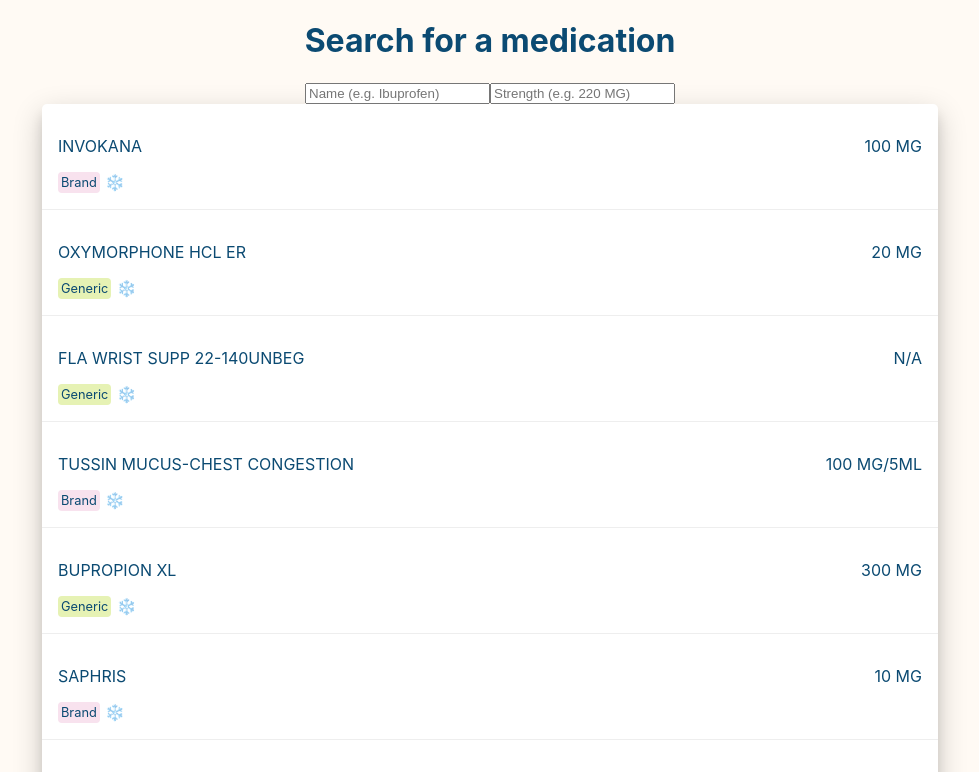
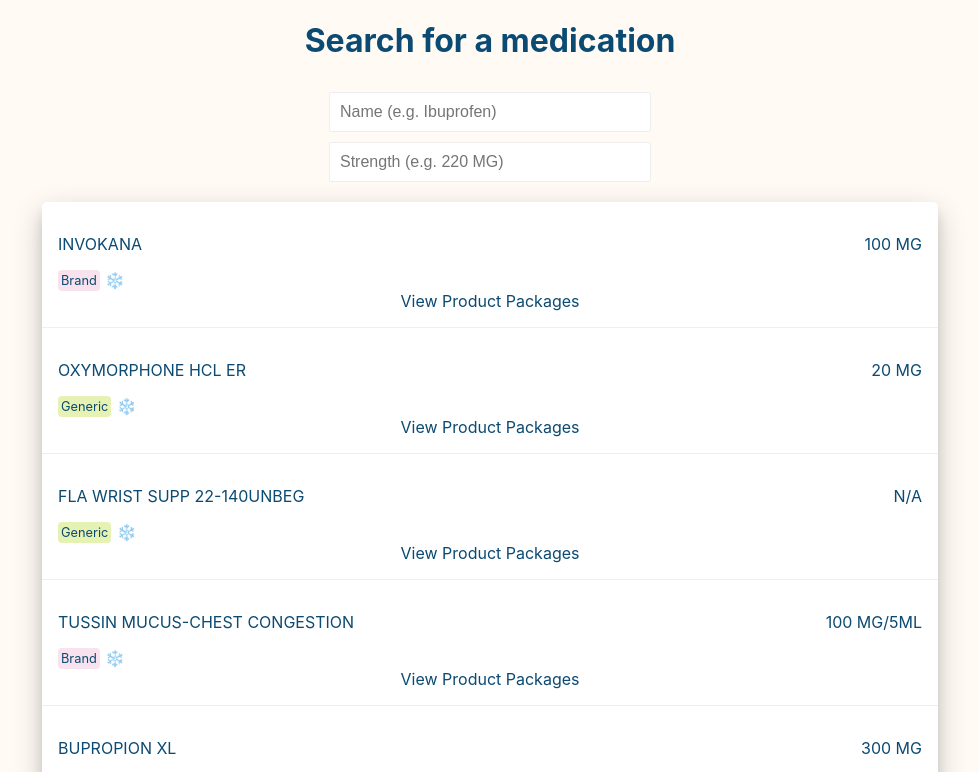
Before and after one commit to lilyhoratio/prescriptions-dropdown, a React (Create React App) app: page / in a window 1280 px wide. Shown: the top 772 px of the page, without its empty margins (150-1129 px from the left). Built offline with nearby package versions, Linux system fonts and the light colour scheme.

Commit message:
add product packages in collapsable div

```diff
--- a/src/App.js
+++ b/src/App.js
@@ -29,10 +29,7 @@
   return (
     <div className="App">
       <h1>Search for a medication</h1>
-      <form>
-        <MedicationSearchbar setFilterText={setSearchFilter} />
-      </form>
-
+      <MedicationSearchbar setFilterText={setSearchFilter} />
       <MedicationList
         setSearchFilter={setSearchFilter}
         medications={filteredMedications}
--- a/src/Medication.js
+++ b/src/Medication.js
@@ -1,4 +1,4 @@
-import React from "react";
+import React, { useState } from "react";
 import "./Medication.css";
 
 function Medication({
@@ -7,11 +7,17 @@
   setSearchFilter,
   isBrand,
   // isRefrigerated,
+  productPackages,
 }) {
+  const [seePackageInfo, setSeePackageInfo] = useState(true);
+
   const handleClick = () => {
     setSearchFilter({ name, strength });
   };
 
+  const handleExpansion = () => {
+    setSeePackageInfo(!seePackageInfo);
+  };
   return (
     <div className="Medication" onClick={handleClick}>
       <div className="Medication-main-info">
@@ -25,6 +31,14 @@
         <span>❄️</span>
         {/* <span className="">{isRefrigerated ? "❄️" : ""}</span> */}
       </div>
+      <div onClick={handleExpansion}>
+        {seePackageInfo ? "View Product Packages" : "Collapse"}
+      </div>
+      {!seePackageInfo && (
+        <div>
+          {productPackages && productPackages.map((p) => <p>{p.id}</p>)}
+        </div>
+      )}
     </div>
   );
 }
--- a/src/MedicationList.js
+++ b/src/MedicationList.js
@@ -13,6 +13,7 @@
           strength={med.strength}
           isBrand={med.is_brand}
           isRefrigerated={med.refrigerated}
+          productPackages={med.product_packages}
           setSearchFilter={setSearchFilter}
           setFilterText={setFilterText}
         />
--- /dev/null
+++ b/src/MedicationSearchbar.css
@@ -0,0 +1,27 @@
+.MedicationSearchbar {
+  display: flex;
+  flex-direction: column;
+  align-items: center;
+  justify-content: center;
+  margin: 20px auto;
+
+  /* margin-bottom: 2rem; */
+}
+
+input {
+  border: 1px solid #eeeeee;
+  border-radius: 2px;
+  outline: none;
+  padding: 10px;
+  margin-top: 10px;
+  width: 300px;
+  font-size: 1rem;
+}
+
+input::placeholder {
+  /* color: var(--navyblue); */
+}
+
+.MedicationSearchbar-name {
+  padding: 10px;
+}
--- a/src/MedicationSearchbar.js
+++ b/src/MedicationSearchbar.js
@@ -1,4 +1,5 @@
 import React, { useState } from "react";
+import "./MedicationSearchbar.css";
 
 function MedicationSearchbar({ setFilterText }) {
   const [searchtext, setSearchtext] = useState({ name: "", strength: "" });
@@ -14,9 +15,10 @@
   };
 
   return (
-    <>
+    <div className="MedicationSearchbar">
       <input
         type="text"
+        className="MedicationSearchbar-name"
         placeholder="Name (e.g. Ibuprofen)"
         name="name"
         onChange={handleChange}
@@ -25,12 +27,13 @@
 
       <input
         type="text"
+        className="MedicationSearchbar-strength"
         placeholder="Strength (e.g. 220 MG)"
         name="strength"
         onChange={handleChange}
         value={searchtext.strength}
       />
-    </>
+    </div>
   );
 }
 
```
